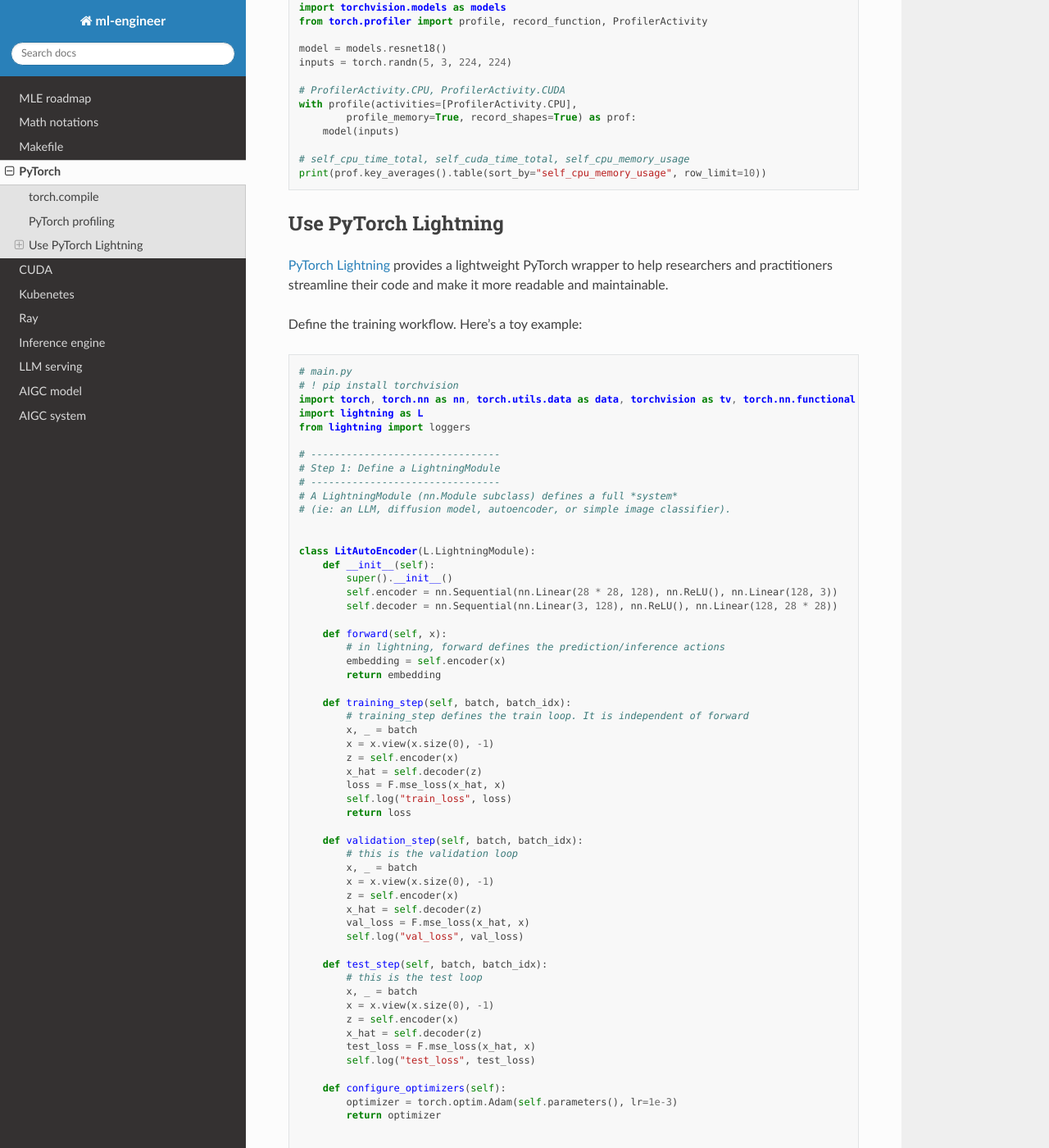
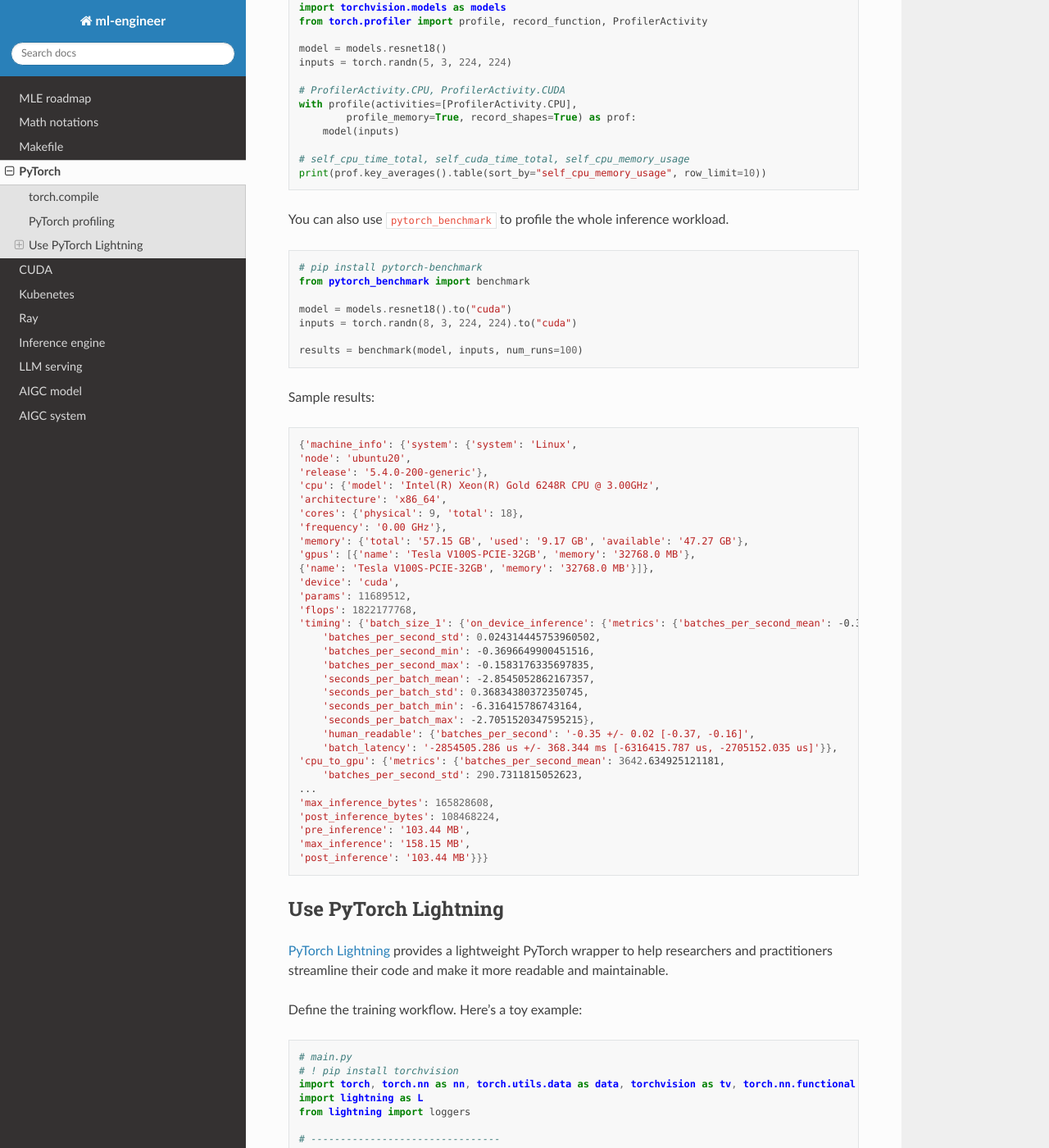
Before and after one commit to Jason-cs18/ml-engineer, a Sphinx documentation site: the page built from docs/source/pytorch.rst, in a window 1280 px wide and 1400 px high, scrolled down 811 px. Shown: the whole window at 82% size. Built offline with Sphinx 7.4.7 and the Read the Docs theme 3.1.0, drawn with Linux system fonts in a browser that asks for light colours.

Commit message:
update pytorch

```diff
--- a/docs/source/pytorch.rst
+++ b/docs/source/pytorch.rst
@@ -41,6 +41,54 @@ PyTorch profiling
 
     # self_cpu_time_total, self_cuda_time_total, self_cpu_memory_usage
     print(prof.key_averages().table(sort_by="self_cpu_memory_usage", row_limit=10))
+
+You can also use ``pytorch_benchmark`` to profile the whole inference workload.
+
+.. code-block:: python
+
+    # pip install pytorch-benchmark
+    from pytorch_benchmark import benchmark
+
+    model = models.resnet18().to("cuda")
+    inputs = torch.randn(8, 3, 224, 224).to("cuda")
+
+    results = benchmark(model, inputs, num_runs=100)
+
+Sample results:
+
+.. code-block:: bash
+
+    {'machine_info': {'system': {'system': 'Linux',
+    'node': 'ubuntu20',
+    'release': '5.4.0-200-generic'},
+    'cpu': {'model': 'Intel(R) Xeon(R) Gold 6248R CPU @ 3.00GHz',
+    'architecture': 'x86_64',
+    'cores': {'physical': 9, 'total': 18},
+    'frequency': '0.00 GHz'},
+    'memory': {'total': '57.15 GB', 'used': '9.17 GB', 'available': '47.27 GB'},
+    'gpus': [{'name': 'Tesla V100S-PCIE-32GB', 'memory': '32768.0 MB'},
+    {'name': 'Tesla V100S-PCIE-32GB', 'memory': '32768.0 MB'}]},
+    'device': 'cuda',
+    'params': 11689512,
+    'flops': 1822177768,
+    'timing': {'batch_size_1': {'on_device_inference': {'metrics': {'batches_per_second_mean': -0.3533214991294893,
+        'batches_per_second_std': 0.024314445753960502,
+        'batches_per_second_min': -0.3696649900451516,
+        'batches_per_second_max': -0.1583176335697835,
+        'seconds_per_batch_mean': -2.8545052862167357,
+        'seconds_per_batch_std': 0.36834380372350745,
+        'seconds_per_batch_min': -6.316415786743164,
+        'seconds_per_batch_max': -2.7051520347595215},
+        'human_readable': {'batches_per_second': '-0.35 +/- 0.02 [-0.37, -0.16]',
+        'batch_latency': '-2854505.286 us +/- 368.344 ms [-6316415.787 us, -2705152.035 us]'}},
+    'cpu_to_gpu': {'metrics': {'batches_per_second_mean': 3642.634925121181,
+        'batches_per_second_std': 290.7311815052623,
+    ...
+    'max_inference_bytes': 165828608,
+    'post_inference_bytes': 108468224,
+    'pre_inference': '103.44 MB',
+    'max_inference': '158.15 MB',
+    'post_inference': '103.44 MB'}}}
 
 Use PyTorch Lightning
 ----------------------
```
